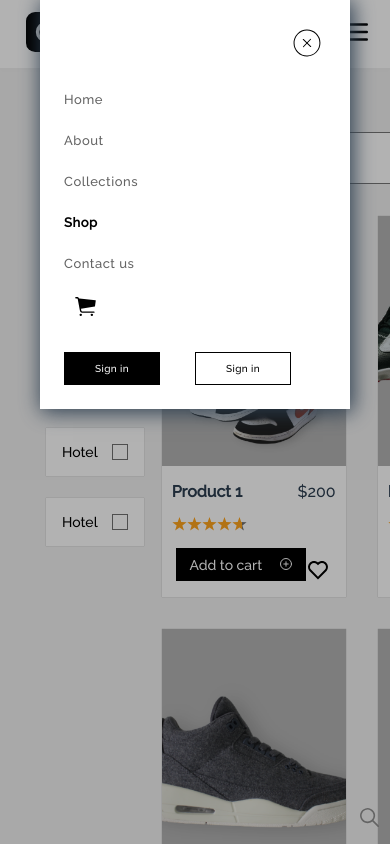
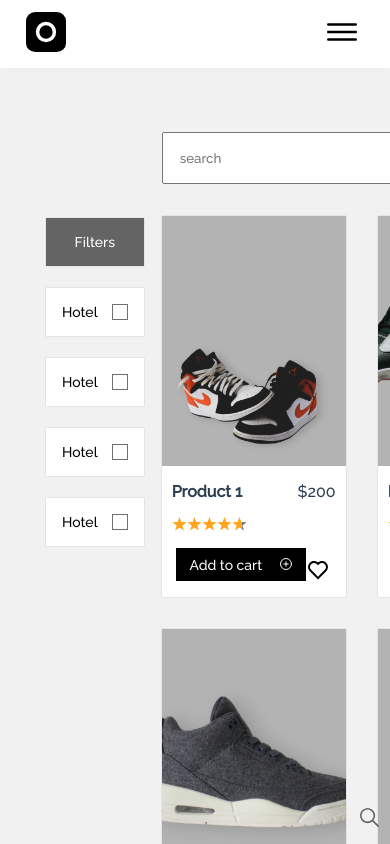
Before and after one commit to Open-RCA/eCom-vue-frontend, a Vue app: page /shop in a window 390 px wide. Shown: the top 844 px of the page. Built offline with nearby package versions, Linux system fonts and the light colour scheme.

Commit message:
made navbar responsive for phone

```diff
--- a/src/components/Navbar.vue
+++ b/src/components/Navbar.vue
@@ -1,7 +1,16 @@
 <template>
   <div id="top_navigation">
-    <div class="logo">
-      <img src="@/assets/svg/logo.svg" alt="" />
+    <div class="row">
+      <div class="col-1">
+        <div class="logo">
+          <img src="@/assets/svg/logo.svg" alt="" />
+        </div>
+      </div>
+      <div class="col-1 offset-10">
+        <div class="d-lg-none toogle-nav" @click="showModal = true">
+          <img cla src="@/assets/svg/bars.svg" alt="" />
+        </div>
+      </div>
     </div>
     <div class="d-none d-lg-block">
       <div class="links">
@@ -20,9 +29,6 @@
         <Button class="button" content="Sign in" :outlined="true" />
       </div>
     </div>
-    <div class="d-lg-none toogle-nav" @click="showModal = true">
-      <img cla src="@/assets/svg/bars.svg" alt="" />
-    </div>
     <Modal class="small-nav" v-show="showModal" @close="showModal = false">
       <template v-slot:content>
         <div>
@@ -36,8 +42,8 @@
           <div class="cart"><img src="@/assets/svg/cart.svg" alt="" /></div>
         </div>
         <div class="d-flex">
-            <Button class="button" content="Sign in" :dark="true" />
-            <Button class="button" content="Sign in" :outlined="true" />
+          <Button class="button" content="Sign in" :dark="true" />
+          <Button class="button" content="Sign in" :outlined="true" />
         </div>
       </template>
     </Modal>
@@ -69,7 +75,7 @@ export default {
         path: "/contact",
       },
     ],
-    showModal: true,
+    showModal: false,
   }),
   components: {
     Search: () => import("@/components/my-search-ui"),
@@ -87,7 +93,7 @@ export default {
   box-shadow: 0px 3px 6px rgba(0, 0, 0, 0.01);
   padding: 12px 26px;
   text-align: left;
-  display: flex;
+  // display: flex;
 
   img {
     width: 40px;
@@ -151,12 +157,12 @@ export default {
       display: block;
       margin-bottom: 26px;
     }
-    .button{
+    .button {
       margin-left: 0;
       margin-right: 35px;
     }
   }
-  .d-flex{
+  .d-flex {
     display: flex;
   }
 }
```
